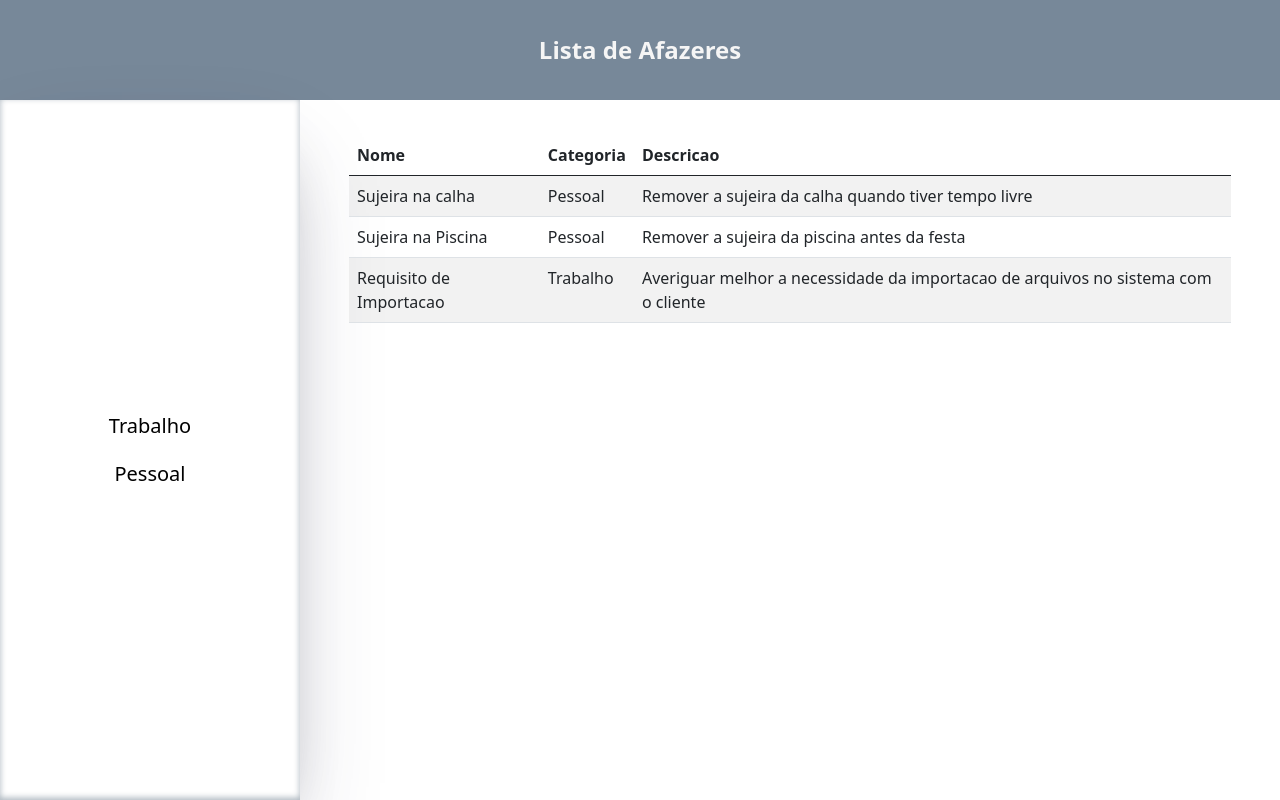
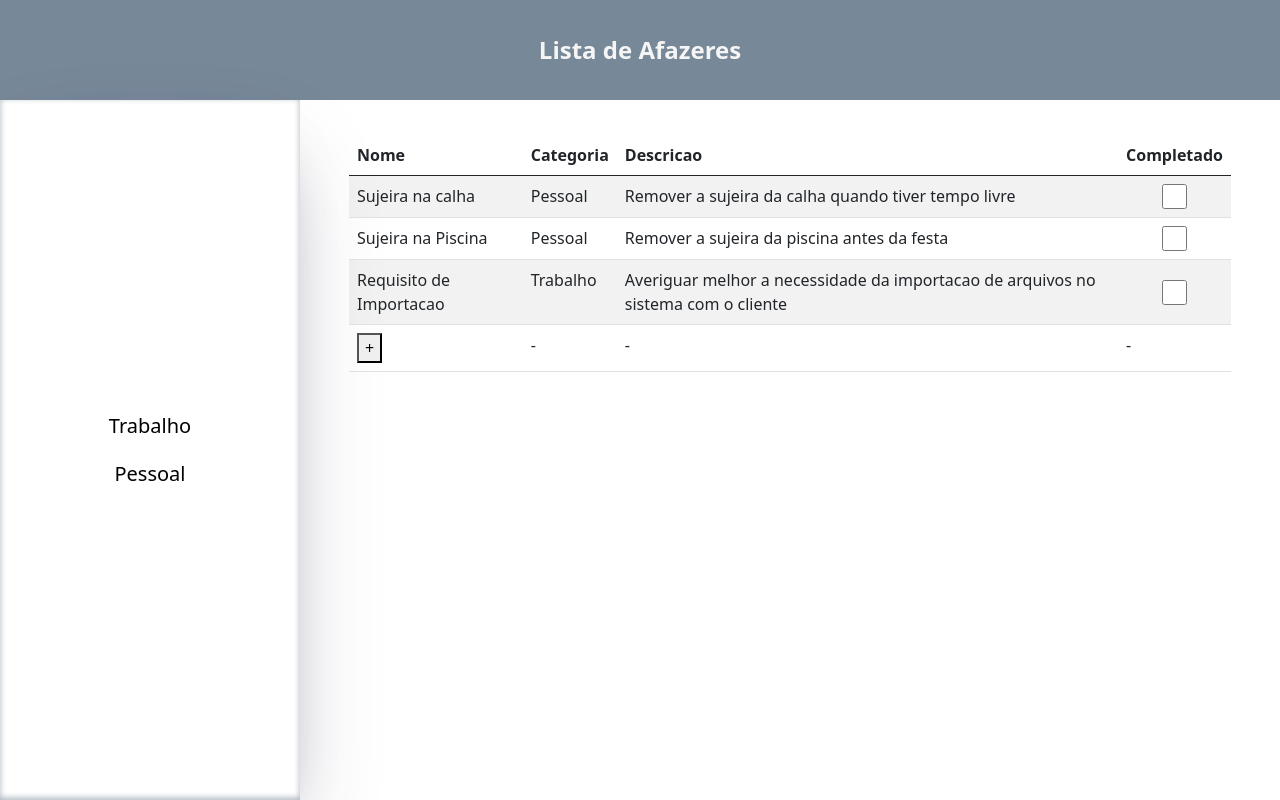
Before and after one commit to jaisonrobson/todofoursales, a React (Create React App) app: page / in a window 1280 px wide. Built offline with nearby package versions, Linux system fonts and the light colour scheme.

Commit message:
feito ajustes no esqueleto da interface de listagem dos afazeres

```diff
--- a/src/views/todo/activities/Activities.css
+++ b/src/views/todo/activities/Activities.css
@@ -3,3 +3,17 @@
     width: 90%;
     height: 90%;
 }
+
+.completed-container {
+    min-height: 25px;
+    width: 100%;
+    height: 100%;
+    display: flex;
+    justify-content: center;
+    align-items: center;
+}
+
+.completed-checkbox {
+    height: 25px;
+    width: 25px;
+}
--- a/src/views/todo/activities/Activities.jsx
+++ b/src/views/todo/activities/Activities.jsx
@@ -13,6 +13,7 @@ const Activities = ({ reducer }) => {
                 hover
                 responsive
                 striped
+                style={{ height: '100%' }}
             >
                 <thead>
                     <tr>
@@ -24,6 +25,9 @@ const Activities = ({ reducer }) => {
                         </th>
                         <th>
                             Descricao
+                        </th>
+                        <th>
+                            Completado
                         </th>
                     </tr>
                 </thead>
@@ -38,6 +42,11 @@ const Activities = ({ reducer }) => {
                         <td>
                             Remover a sujeira da calha quando tiver tempo livre
                         </td>
+                        <td>
+                            <div className="completed-container">
+                                <input className="completed-checkbox" type="checkbox" />
+                            </div>
+                        </td>
                     </tr>
                     <tr>
                         <td>
@@ -48,6 +57,11 @@ const Activities = ({ reducer }) => {
                         </td>
                         <td>
                             Remover a sujeira da piscina antes da festa
+                        </td>
+                        <td>
+                            <div className="completed-container">
+                                <input className="completed-checkbox" type="checkbox" />
+                            </div>
                         </td>
                     </tr>
                     <tr>
@@ -60,6 +74,25 @@ const Activities = ({ reducer }) => {
                         <td>
                             Averiguar melhor a necessidade da importacao de arquivos no sistema com o cliente
                         </td>
+                        <td>
+                            <div className="completed-container">
+                                <input className="completed-checkbox" type="checkbox" />
+                            </div>
+                        </td>
+                    </tr>
+                    <tr>
+                        <td>
+                            <button>+</button>
+                        </td>
+                        <td>
+                            -
+                        </td>
+                        <td>
+                            -
+                        </td>
+                        <td>
+                            -
+                        </td>
                     </tr>
                 </tbody>
             </Table>
```
